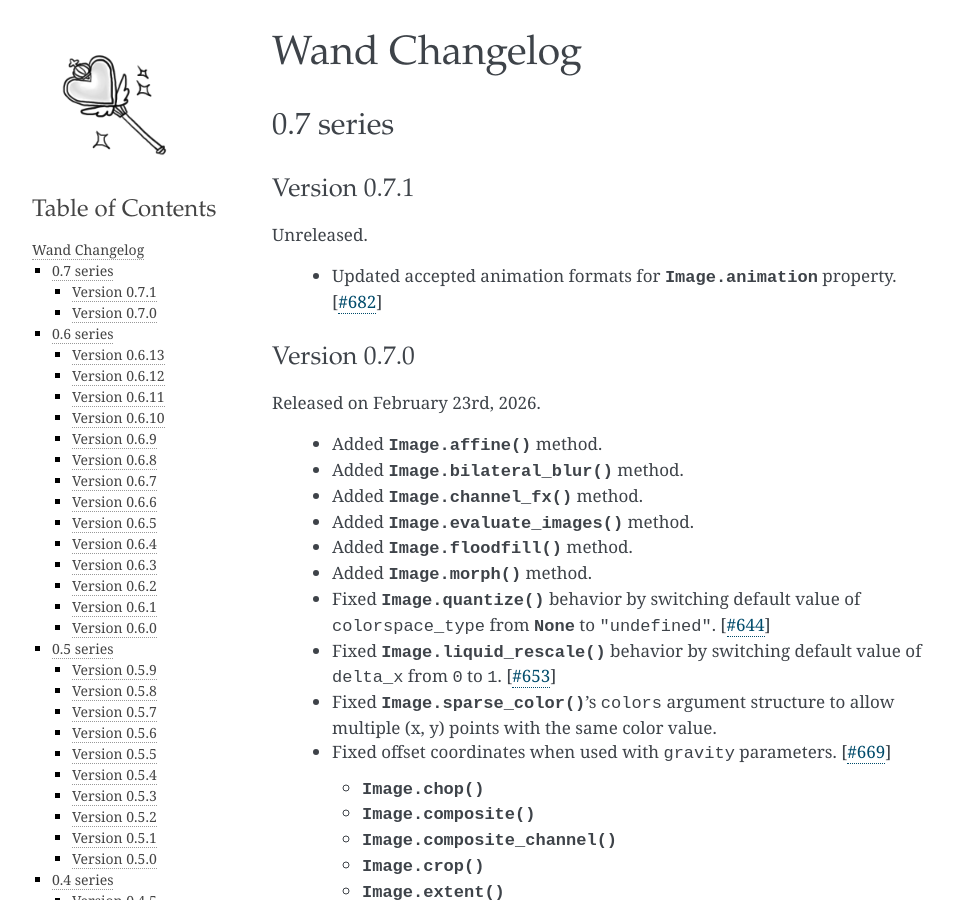
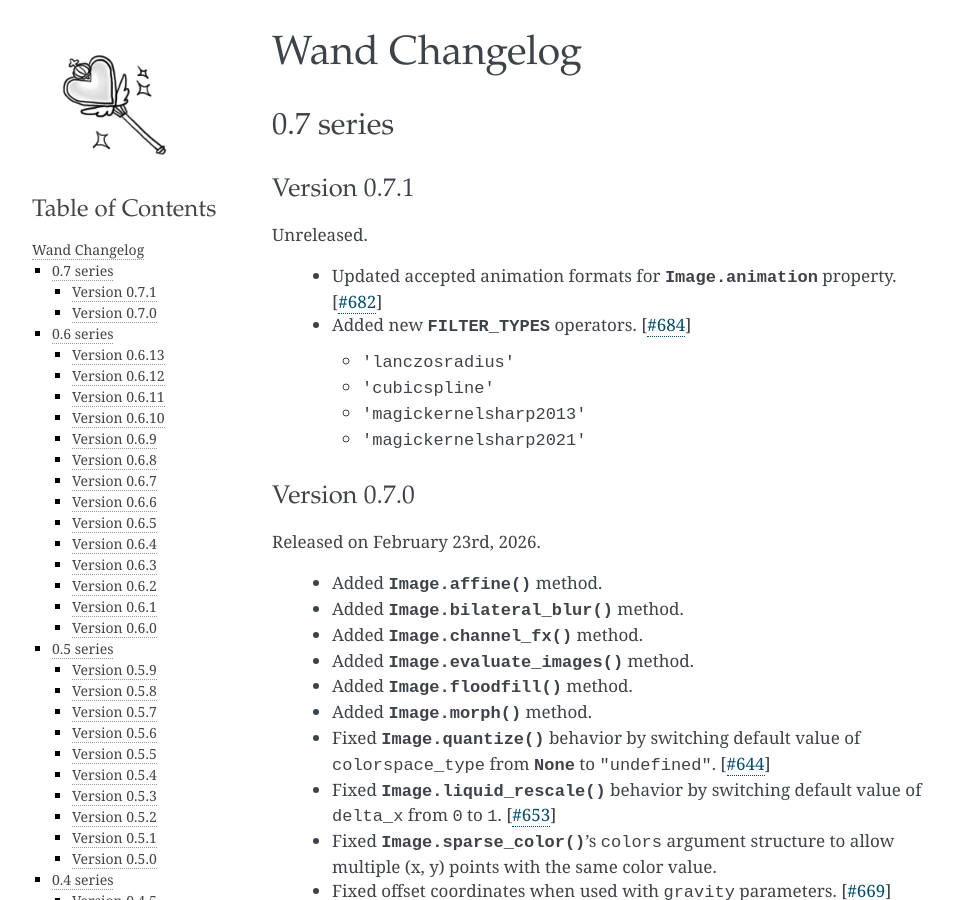
Before and after one commit to emcconville/wand, a Sphinx documentation site: the page built from docs/changes.rst, in a window 1280 px wide and 900 px high. Shown: the whole window, without its empty margins (148-1102 px from the left). Built offline with Sphinx 7.4.7, drawn with Linux system fonts in a browser that asks for light colours; some web fonts are replaced.

Commit message:
Add new operators to FILTER_TYPES - Fixes issue #684

```diff
--- a/docs/changes.rst
+++ b/docs/changes.rst
@@ -15,6 +15,12 @@ Version 0.7.1
 Unreleased.
 
  - Updated accepted animation formats for :attr:`Image.animation <wand.image.Image.animation>` property. [:issue:`682`]
+ - Added new :const:`FILTER_TYPES <wand.image.FILTER_TYPES>` operators. [:issue:`684`]
+
+   - ``'lanczosradius'``
+   - ``'cubicspline'``
+   - ``'magickernelsharp2013'``
+   - ``'magickernelsharp2021'``
 
 
 .. _changelog-0.7.0:
```
Also changed, not shown: 1 other file.
